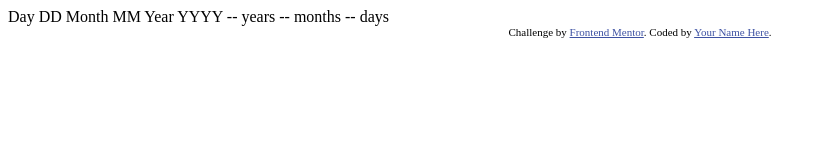
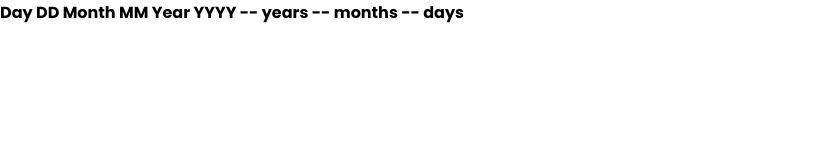
Before and after one commit to lmpko/frontendmentor-age-calculator-app-main, a plain HTML site: page index.html in a window 1280 px wide. Shown: the whole page, without its empty margins (0-831 px from the left). Drawn offline with Linux system fonts and the light colour scheme.

Commit message:
css created with colors variables and font added

```diff
--- /dev/null
+++ b/app.css
@@ -0,0 +1,18 @@
+:root{
+    --primary-color: hsl(259, 100%, 65%);
+    --secondary-color: hsl(0, 100%, 67%);
+
+    --tertiary-color: hsl(0, 0%, 94%);
+    --fouthary-color: hsl(0, 0%, 86%);
+    --fifthary-color: hsl(0, 1%, 44%);
+    --sixthary-color: hsl(0, 0%, 8%);
+}
+
+body{
+    margin: 0;
+    font-family: 'Poppins', sans-serif;
+}
+
+input{
+    font-size: 32px;
+}
--- a/index.html
+++ b/index.html
@@ -6,13 +6,14 @@
 
   <link rel="icon" type="image/png" sizes="32x32" href="./assets/images/favicon-32x32.png">
 
+  <link rel="stylesheet" href="app.css">
+
+  <link rel="preconnect" href="https://fonts.googleapis.com">
+  <link rel="preconnect" href="https://fonts.gstatic.com" crossorigin>
+  <link href="https://fonts.googleapis.com/css2?family=Poppins:ital,wght@0,700;1,400;1,800&display=swap" rel="stylesheet">
+
   <title>Frontend Mentor | Age calculator app</title>
 
-  <!-- Feel free to remove these styles or customise in your own stylesheet 👍 -->
-  <style>
-    .attribution { font-size: 11px; text-align: center; }
-    .attribution a { color: hsl(228, 45%, 44%); }
-  </style>
 </head>
 <body>
 
@@ -29,9 +30,5 @@
   -- months
   -- days
 
-  <div class="attribution">
-    Challenge by <a href="https://www.frontendmentor.io?ref=challenge" target="_blank">Frontend Mentor</a>.
-    Coded by <a href="#">Your Name Here</a>.
-  </div>
 </body>
 </html>
```
